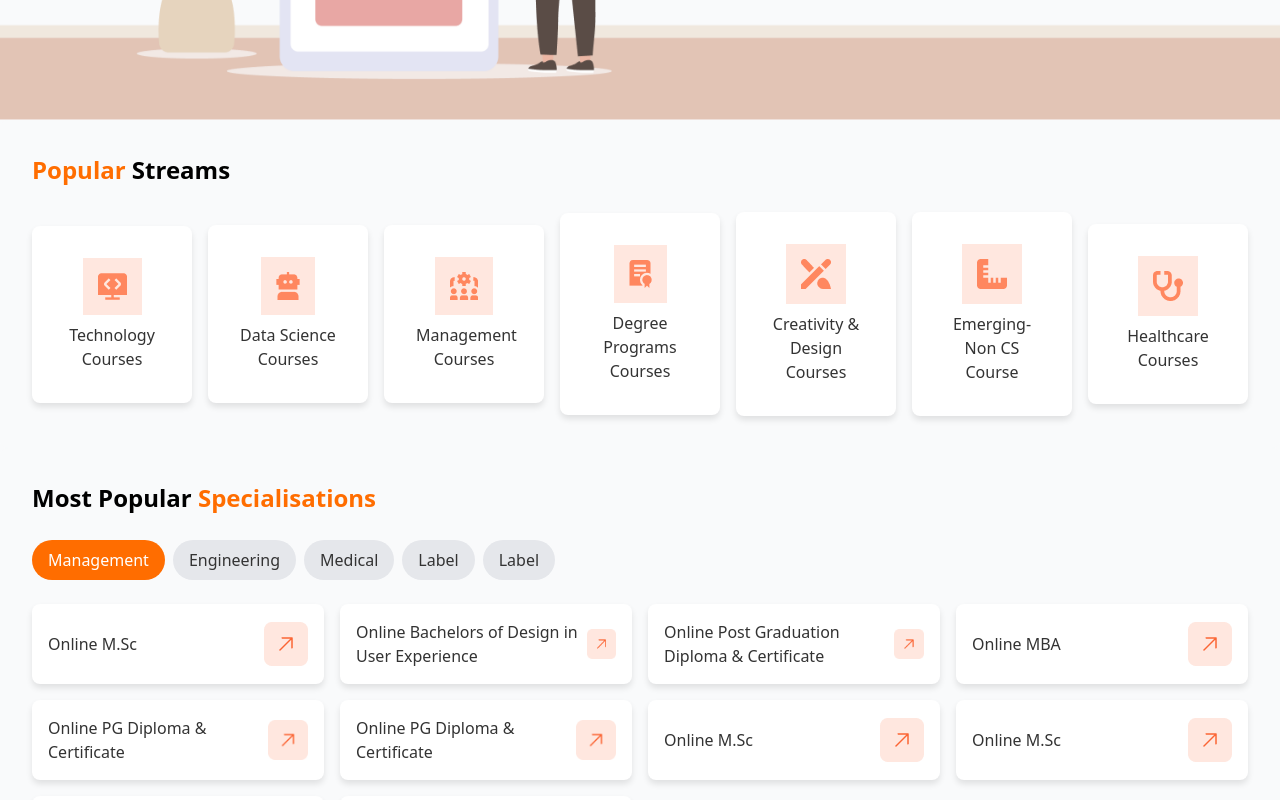
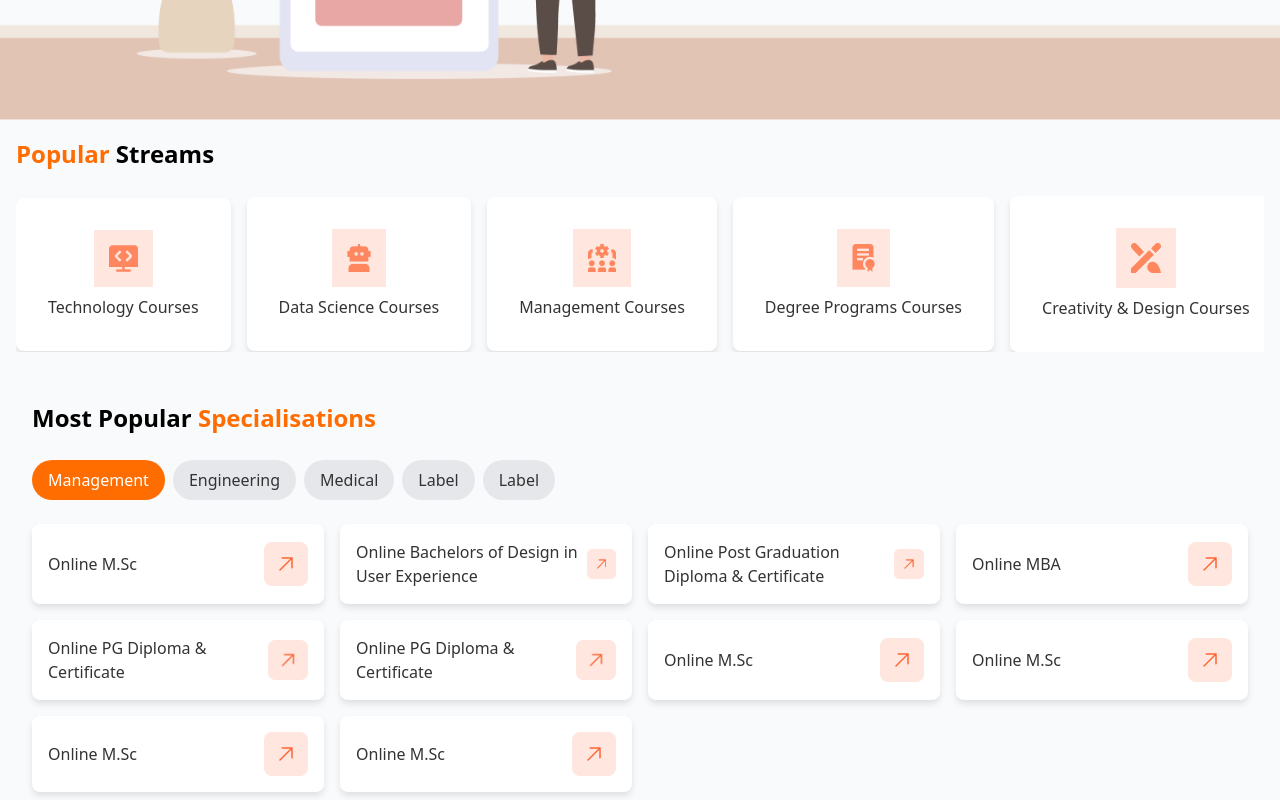
Before and after one commit to hemantyadav8006/college-apply, a React (Vite) app: page / in a window 1280 px wide. Shown: the part 680-1480 px from the top of the page. Built offline with nearby package versions, Linux system fonts and the light colour scheme.

Commit message:
add side scroller in stream

```diff
--- a/src/assets/css/Streams.css
+++ b/src/assets/css/Streams.css
@@ -1,7 +1,7 @@
 /* Container styles */
 .popular-streams {
   background-color: #f9fafb;
-  padding: 2rem;
+  padding: 1rem;
   border-radius: 8px;
 }
 
@@ -17,16 +17,13 @@
 }
 
 /* Stream cards container */
-.stream-cards {
-  display: grid;
-  grid-template-columns: repeat(auto-fit, minmax(150px, 1fr));
-  gap: 1rem;
-  justify-content: center;
-  align-items: center;
+.stream-cards::-webkit-scrollbar {
+  display: none;
 }
 
 /* Individual stream card */
 .stream-card {
+  height: 98%;
   background-color: #fff;
   padding: 2rem;
   border-radius: 8px;
@@ -34,10 +31,6 @@
   text-align: center;
   transition: transform 0.2s ease-in-out;
 }
-
-/* .stream-card:hover {
-  transform: translateY(-5px);
-} */
 
 /* Stream icon */
 .stream-icon {
--- a/src/assets/css/TopOnlineColleges.css
+++ b/src/assets/css/TopOnlineColleges.css
@@ -3,7 +3,7 @@
   background-color: #ffe9e1;
   width: 95%;
   margin-left: 2vw;
-  padding: 2rem;
+  padding: 2rem 1rem;
   border-radius: 12px;
   text-align: center;
   margin-bottom: 5vh;
--- a/src/components/Streams.jsx
+++ b/src/components/Streams.jsx
@@ -22,13 +22,14 @@ const PopularStreams = () => {
   ];
 
   return (
-    <div className="popular-streams">
+    <div className="popular-streams w-full">
       <h2 className="section-title">
         <span className="highlight">Popular</span> Streams
       </h2>
-      <div className="stream-cards">
+
+      <div className="stream-cards flex items-center justify-start gap-4 flex-nowrap overflow-x-auto">
         {streams.map((stream, index) => (
-          <div key={index} className="stream-card">
+          <div key={index} className="stream-card flex-shrink-0">
             <div className="stream-icon">
               <img src={stream.icon} alt={stream.title} />
             </div>
```
